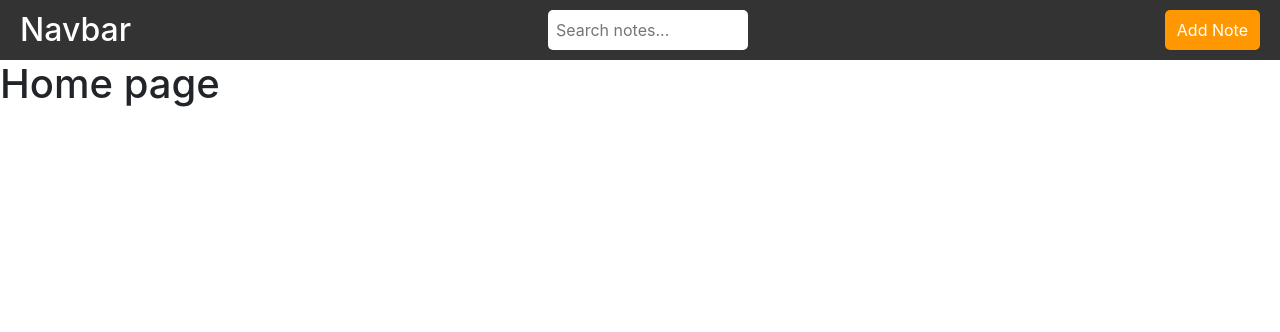
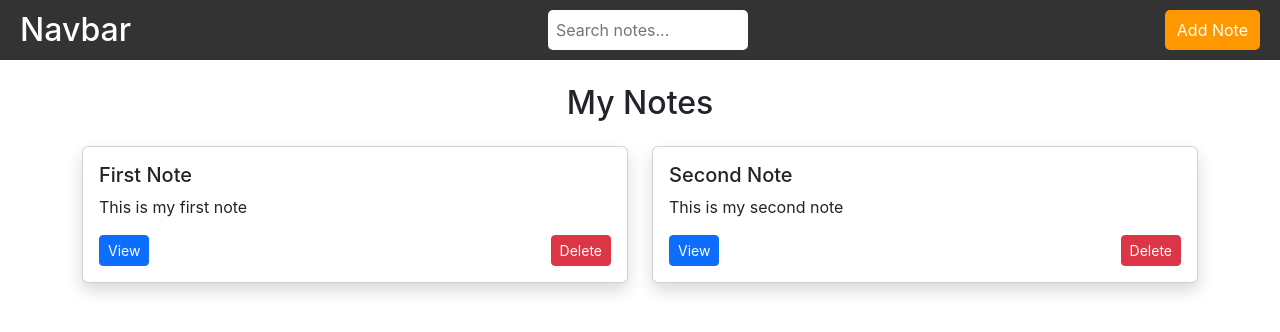
Before and after one commit to Prasiddhi26/Notes-App, a React (Create React App) app in the folder frontend/: page / in a window 1280 px wide. Shown: the top 332 px of the page. Built offline with nearby package versions, Linux system fonts and the light colour scheme.

Commit message:
Improved Home UI with card layout, added delete and view functionality

```diff
--- a/frontend/src/pages/Home.jsx
+++ b/frontend/src/pages/Home.jsx
@@ -1,7 +1,59 @@
+import { useState } from "react";
+import { useNavigate } from "react-router-dom";
+
 function Home() {
-    return (
-        <h1>Home page</h1>
-     );
+  const navigate = useNavigate();
+
+  const [notes, setNotes] = useState([
+    { id: 1, title: "First Note", content: "This is my first note" },
+    { id: 2, title: "Second Note", content: "This is my second note" },
+  ]);
+
+  const handleDelete = (id) => {
+    const updatedNotes = notes.filter((note) => note.id !== id);
+    setNotes(updatedNotes);
+  };
+
+  const handleView = (id) => {
+    navigate(`/note/${id}`);
+  };
+
+  return (
+    <div className="container mt-4">
+      <h2 className="mb-4 text-center">My Notes</h2>
+
+      <div className="row">
+        {notes.map((note) => (
+          <div key={note.id} className="col-md-6 mb-4">
+            <div className="card shadow h-100">
+              <div className="card-body d-flex flex-column">
+
+                <h5 className="card-title">{note.title}</h5>
+                <p className="card-text">{note.content}</p>
+
+                <div className="mt-auto d-flex justify-content-between">
+                  <button
+                    className="btn btn-primary btn-sm"
+                    onClick={() => handleView(note.id)}
+                  >
+                    View
+                  </button>
+
+                  <button
+                    className="btn btn-danger btn-sm"
+                    onClick={() => handleDelete(note.id)}
+                  >
+                    Delete
+                  </button>
+                </div>
+
+              </div>
+            </div>
+          </div>
+        ))}
+      </div>
+    </div>
+  );
 }
 
 export default Home;
```
